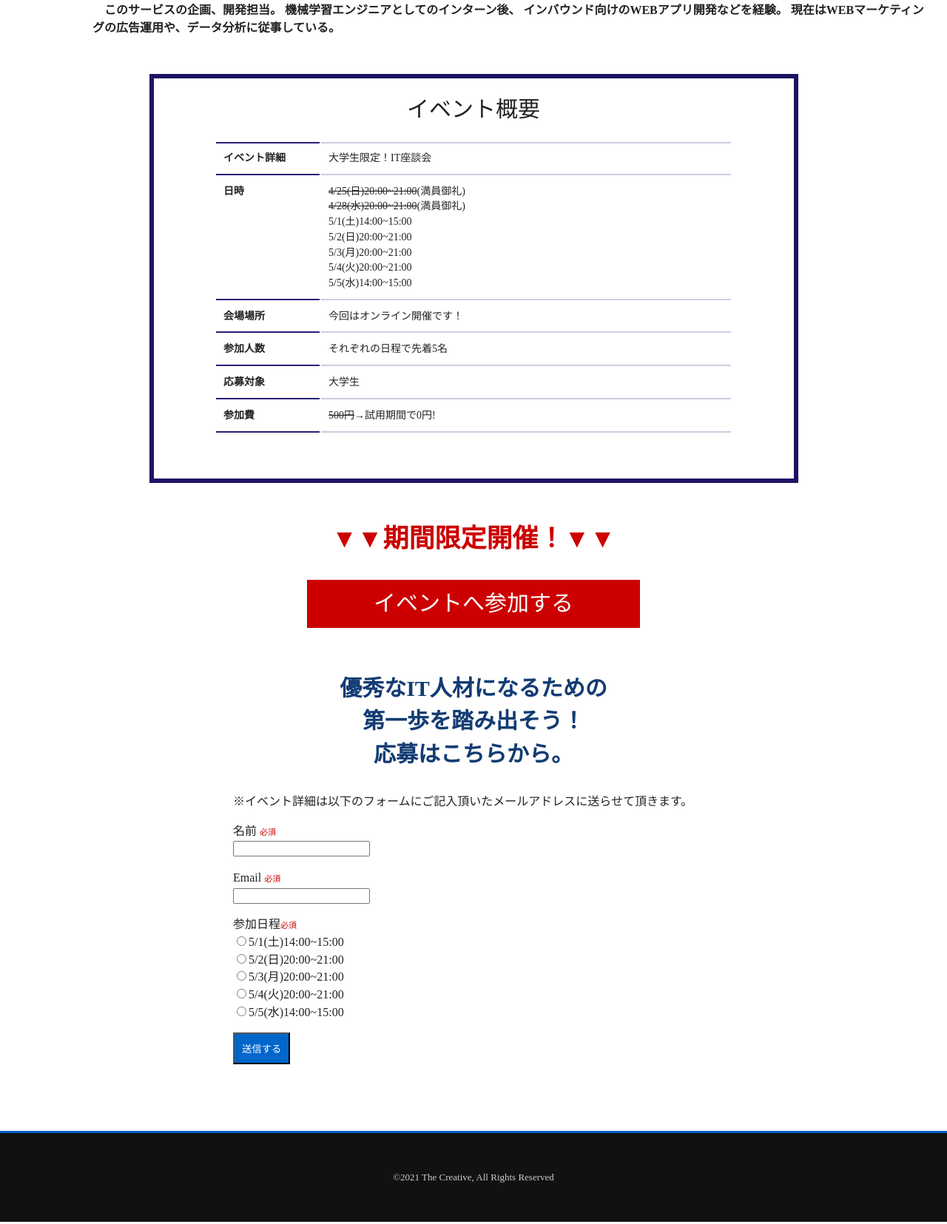
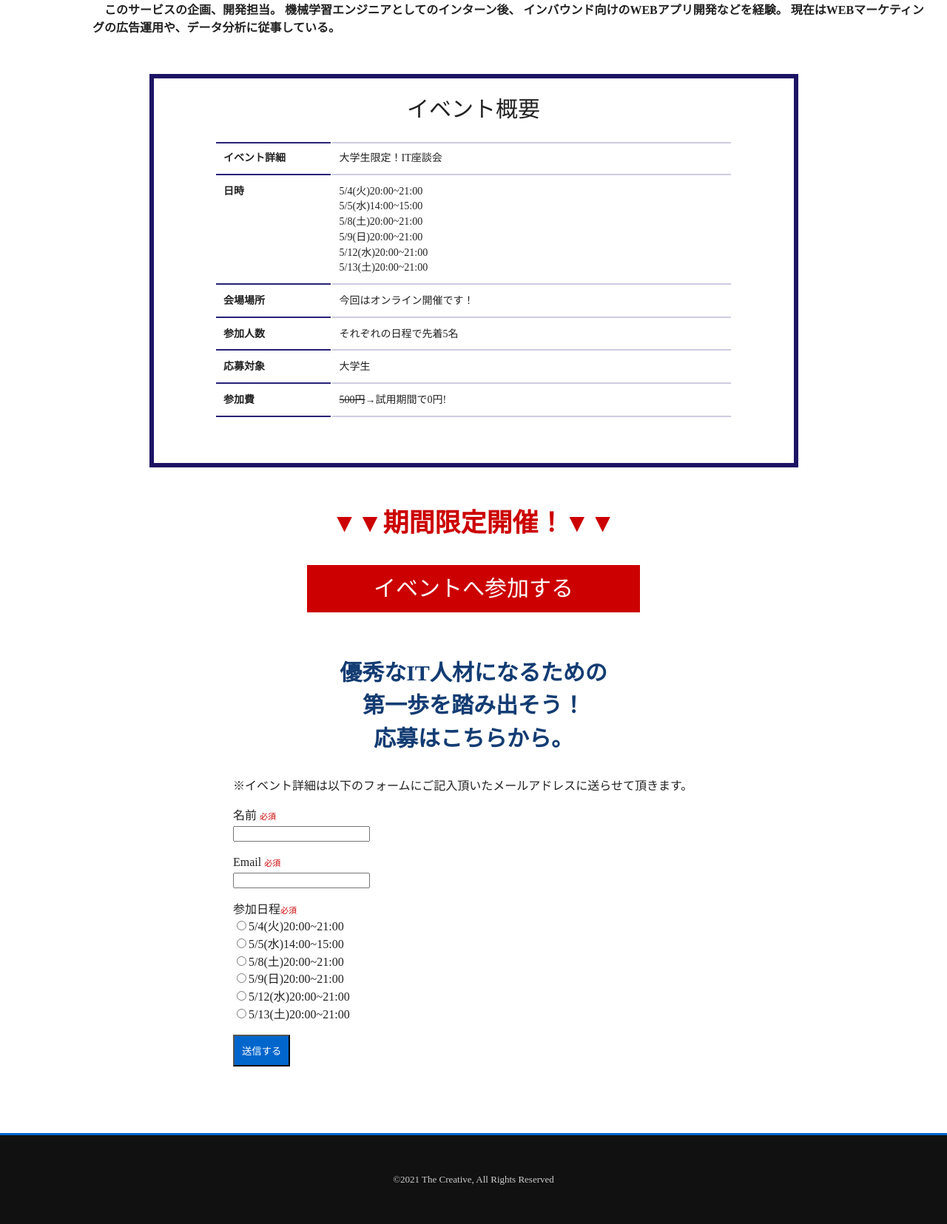
Before and after one commit to yuya-8/flask_lp, a Flask app: page / in a window 1280 px wide. Shown: the part 4546-6201 px from the top of the page at 74% size. Run offline with Flask 2, Linux system fonts and the light colour scheme; some libraries are stand-ins or nearby versions.

```diff
--- a/templates/index.html
+++ b/templates/index.html
@@ -221,13 +221,17 @@
                   <!-- <s>4/18(日)20:00~21:00</s>(満員御礼)<br> -->
                   <!-- <s>4/21(水)20:00~21:00</s>(満員御礼)<br> -->
                   <!-- <s>4/24(土)14:00~15:00</s>(満員御礼)<br> -->
-                  <s>4/25(日)20:00~21:00</s>(満員御礼)<br>
-                  <s>4/28(水)20:00~21:00</s>(満員御礼)<br>
-                  5/1(土)14:00~15:00<br>
-                  5/2(日)20:00~21:00<br>
-                  5/3(月)20:00~21:00<br>
+                  <!-- <s>4/25(日)20:00~21:00</s>(満員御礼)<br> -->
+                  <!-- <s>4/28(水)20:00~21:00</s>(満員御礼)<br> -->
+                  <!-- 5/1(土)14:00~15:00<br> -->
+                  <!-- 5/2(日)20:00~21:00<br> -->
+                  <!-- 5/3(月)20:00~21:00<br> -->
                   5/4(火)20:00~21:00<br>
                   5/5(水)14:00~15:00<br>
+                  5/8(土)20:00~21:00<br>
+                  5/9(日)20:00~21:00<br>
+                  5/12(水)20:00~21:00<br>
+                  5/13(土)20:00~21:00<br>
                 </td>
               </tr>
               <tr>
@@ -288,11 +292,15 @@
                 <!-- <input type="radio" name="datetime" class="radio_button" value="4/24(土)14:00~15:00">4/24(土)14:00~15:00<br> -->
                 <!-- <input type="radio" name="datetime" class="radio_button" value="4/25(日)20:00~21:00">4/25(日)20:00~21:00<br> -->
                 <!-- <input type="radio" name="datetime" class="radio_button" value="4/28(水)20:00~21:00">4/28(水)20:00~21:00<br> -->
-                <input type="radio" name="datetime" class="radio_button" value="5/1(土)14:00~15:00">5/1(土)14:00~15:00<br>
-                <input type="radio" name="datetime" class="radio_button" value="5/2(日)20:00~21:00">5/2(日)20:00~21:00<br>
-                <input type="radio" name="datetime" class="radio_button" value="5/3(月)20:00~21:00">5/3(月)20:00~21:00<br>
+                <!-- <input type="radio" name="datetime" class="radio_button" value="5/1(土)14:00~15:00">5/1(土)14:00~15:00<br> -->
+                <!-- <input type="radio" name="datetime" class="radio_button" value="5/2(日)20:00~21:00">5/2(日)20:00~21:00<br> -->
+                <!-- <input type="radio" name="datetime" class="radio_button" value="5/3(月)20:00~21:00">5/3(月)20:00~21:00<br> -->
                 <input type="radio" name="datetime" class="radio_button" value="5/4(火)20:00~21:00">5/4(火)20:00~21:00<br>
                 <input type="radio" name="datetime" class="radio_button" value="5/5(水)14:00~15:00">5/5(水)14:00~15:00<br>
+                <input type="radio" name="datetime" class="radio_button" value="5/8(土)20:00~21:00">5/8(土)20:00~21:00<br>
+                <input type="radio" name="datetime" class="radio_button" value="5/9(日)20:00~21:00">5/9(日)20:00~21:00<br>
+                <input type="radio" name="datetime" class="radio_button" value="5/12(水)20:00~21:00">5/12(水)20:00~21:00<br>
+                <input type="radio" name="datetime" class="radio_button" value="5/13(土)20:00~21:00">5/13(土)20:00~21:00<br>
               </dd>
             </dl>
 
```
Also changed, not shown: static/ad2.png, static/ad2_.png (added).
